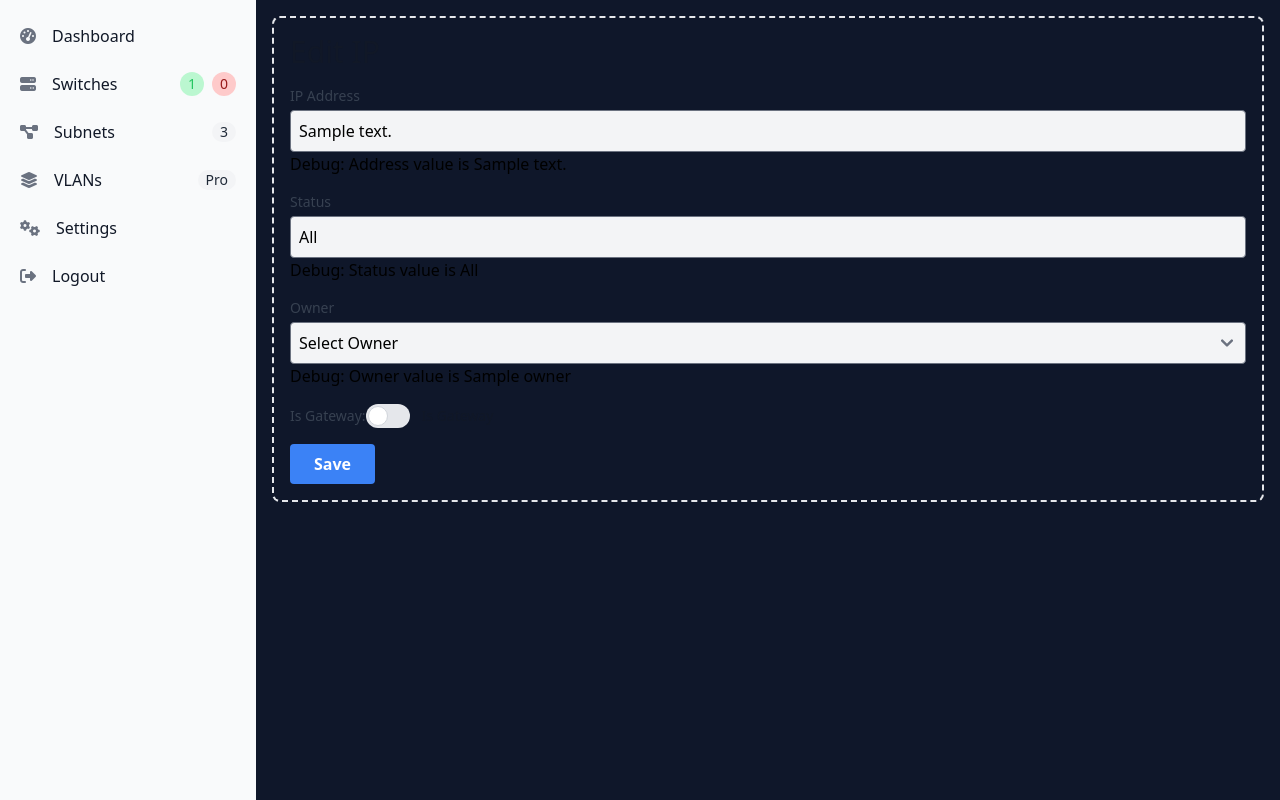
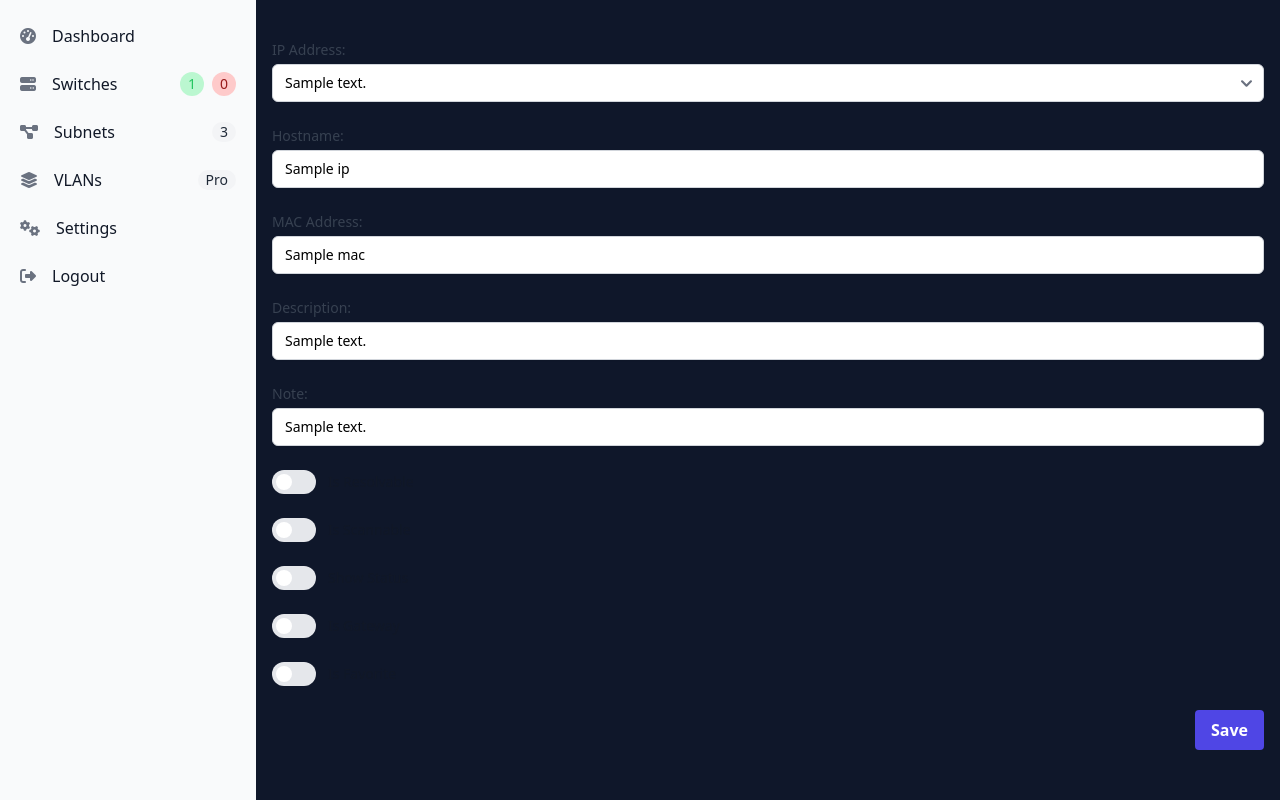
Before and after one commit to DenDanskeMine/DanbyteIPAM, a Flask app: template Project1/templates/edit_ip.html in a window 1280 px wide. Run offline with Flask 3, Linux system fonts and the light colour scheme; the template is opened without the code that fills it: most values are stand-ins (such as "Sample title", 1, 10 or a date in 2020); some libraries are stand-ins or nearby versions.

Commit message:
Refactor templates to include IP scanning and host detection functionality

```diff
--- a/Project1/app.py
+++ b/Project1/app.py
@@ -315,9 +315,21 @@
     if request.method == 'POST':
         data = request.form.to_dict()
 
-        # Handle case where switch_id is not selected (set it to None)
-        if not data.get('switch_id'):
-            data['switch_id'] = None
+        # Convert checkbox values to integers (0 or 1)
+        data['is_resolvable'] = 1 if 'is_resolvable' in data else 0
+        data['is_scannable'] = 1 if 'is_scannable' in data else 0
+        data['show_status'] = 1 if 'show_status' in data else 0
+        data['is_gateway'] = 1 if 'is_gateway' in data else 0
+        data['is_favorite'] = 1 if 'is_favorite' in data else 0
+
+        # Handle optional fields
+        optional_fields = ['hostname', 'mac', 'description', 'note', 'location', 'port']
+        for field in optional_fields:
+            if field not in data or data[field] == '':
+                data[field] = None
+
+        # Debugging output
+        logging.info(f"Updating IP with data: {data}")
 
         # Update IP and redirect
         update_ip(ip_id, **data)
@@ -326,19 +338,15 @@
 
     # Fetch the current IP and available switches
     current_ip = get_ip(ip_id)
+    available_ips = get_available_ips(current_ip['subnet_id'])
+
+    # Ensure the current IP address is included in the available IPs
+    if current_ip['address'] not in available_ips:
+        available_ips.append(current_ip['address'])
+
     all_switches = get_all_switches()
-
     return render_template(
         'edit-ip.html',
-        ip=current_ip,
-        available_ips=get_available_ips(current_ip['subnet_id']),
-        switches=all_switches
-    )
-
-
-    return render_template(
-        'edit-ip.html',
-        title=f'Edit IP {current_ip["address"]}',
         ip=current_ip,
         available_ips=available_ips,
         switches=all_switches
--- a/Project1/templates/edit_ip.html
+++ b/Project1/templates/edit_ip.html
@@ -1,43 +1,157 @@
 {% extends "base.html" %}
 {% block content %}
-<div class="p-4 border-2 border-gray-200 border-dashed rounded-lg dark:border-gray-700">
-    <div class="text-3xl text-gray-900 dark:text-gray-100 mb-4">
-        Edit IP
+
+<form action="{{ url_for('edit_ip', ip_id=ip['id']) }}" method="post" class="space-y-6">
+    <input type="hidden" name="subnet_id" value="{{ ip['subnet_id'] }}">
+
+    <!-- IP Address -->
+    <div>
+        <label for="address" class="block text-sm font-medium text-gray-700">IP Address:</label>
+        <select id="address" name="address" required class="mt-1 block w-full pl-3 pr-10 py-2 text-base border-gray-300 focus:outline-none focus:ring-indigo-500 focus:border-indigo-500 sm:text-sm rounded-md">
+            {% for ip_address in available_ips %}
+            <option value="{{ ip_address }}" {% if ip_address == ip['address'] %}selected{% endif %}>{{ ip_address }}</option>
+            {% endfor %}
+        </select>
     </div>
 
-    <form method="post" class="space-y-4">
-        <!-- Static Fields -->
+    <!-- Hostname -->
     <div>
-            <label for="address" class="block text-sm font-medium text-gray-700">IP Address</label>
-            <input type="text" name="address" id="address" value="{{ current_ip.address }}" class="mt-1 w-full bg-gray-100 p-2 rounded" required>
-            <p>Debug: Address value is {{ current_ip.address }}</p>
+        <label for="hostname" class="block text-sm font-medium text-gray-700">Hostname:</label>
+        <input type="text" id="hostname" name="hostname" value="{{ ip['hostname'] }}" class="mt-1 block w-full shadow-sm sm:text-sm border-gray-300 rounded-md">
     </div>
 
+    <!-- MAC Address -->
     <div>
-            <label for="status" class="block text-sm font-medium text-gray-700">Status</label>
-            <input type="text" name="status" id="status" value="{{ current_ip.status }}" class="mt-1 w-full bg-gray-100 p-2 rounded">
-            <p>Debug: Status value is {{ current_ip.status }}</p>
+        <label for="mac" class="block text-sm font-medium text-gray-700">MAC Address:</label>
+        <input type="text" id="mac" name="mac" value="{{ ip['mac'] }}" class="mt-1 block w-full shadow-sm sm:text-sm border-gray-300 rounded-md">
     </div>
 
+    <!-- Description -->
     <div>
-            <label for="owner" class="block text-sm font-medium text-gray-700">Owner</label>
-            <select name="owner" class="mt-1 w-full bg-gray-100 p-2 rounded">
-                <option value="">Select Owner</option>
-                {% for option in owners %}
-                    <option value="{{ option.owner }}" {% if current_ip.owner == option.owner %}selected{% endif %}>{{ option.owner }}</option>
-                {% endfor %}
-            </select>
-            <p>Debug: Owner value is {{ current_ip.owner }}</p>
+        <label for="description" class="block text-sm font-medium text-gray-700">Description:</label>
+        <input type="text" id="description" name="description" value="{{ ip['description'] }}" class="mt-1 block w-full shadow-sm sm:text-sm border-gray-300 rounded-md">
     </div>
 
-        <div class="flex items-center">
-            <label for="is_gateway" class="block text-sm font-medium text-gray-700">Is Gateway:</label>
-            <input type="checkbox" id="is_gateway" name="is_gateway" class="sr-only peer" {% if ip['is_gateway'] %}checked{% endif %}>
-            <div class="relative w-11 h-6 bg-gray-200 peer-focus:outline-none peer-focus:ring-4 peer-focus:ring-blue-300 dark:peer-focus:ring-blue-800 rounded-full peer dark:bg-gray-700 peer-checked:after:translate-x-full rtl:peer-checked:after:-translate-x-full peer-checked:after:border-white after:content-[''] after:absolute after:top-[2px] after:start-[2px] after:bg-white after:border-gray-300 after:border after:rounded-full after:h-5 after:w-5 after:transition-all dark:border-gray-600 peer-checked:bg-blue-600"></div>
-            <span class="ms-3 text-sm font-medium text-gray-900 dark:text-gray-300">Is Gateway</span>
+    <!-- Note -->
+    <div>
+        <label for="note" class="block text-sm font-medium text-gray-700">Note:</label>
+        <input type="text" id="note" name="note" value="{{ ip['note'] }}" class="mt-1 block w-full shadow-sm sm:text-sm border-gray-300 rounded-md">
     </div>
 
-        <button type="submit" class="bg-blue-500 hover:bg-blue-700 text-white font-bold py-2 px-6 rounded">Save</button>
+    <!-- Is Resolvable Toggle -->
+    <div class="flex items-center mb-4">
+        <label for="is_resolvable" class="flex items-center cursor-pointer">
+            <div class="relative">
+                <input type="checkbox" id="is_resolvable" name="is_resolvable" class="sr-only peer" {% if ip['is_resolvable'] %}checked{% endif %}>
+                <div class="w-11 h-6 bg-gray-200 rounded-full peer
+                            dark:bg-gray-700
+                            peer-checked:bg-blue-600
+                            transition-colors duration-200
+                            focus:outline-none focus:ring-4 focus:ring-blue-300
+                            dark:focus:ring-blue-800">
+                </div>
+                <div class="absolute left-1 top-1 bg-white w-4 h-4 rounded-full
+                            transition-transform duration-200
+                            peer-checked:translate-x-5
+                            dark:bg-gray-300">
+                </div>
+            </div>
+            <span class="ml-3 text-sm font-medium text-gray-900 dark:text-gray-300">Is Resolvable</span>
+        </label>
+    </div>
+
+    <!-- Is Scannable Toggle -->
+    <div class="flex items-center mb-4">
+        <label for="is_scannable" class="flex items-center cursor-pointer">
+            <div class="relative">
+                <input type="checkbox" id="is_scannable" name="is_scannable" class="sr-only peer" {% if ip['is_scannable'] %}checked{% endif %}>
+                <div class="w-11 h-6 bg-gray-200 rounded-full peer
+                            dark:bg-gray-700
+                            peer-checked:bg-blue-600
+                            transition-colors duration-200
+                            focus:outline-none focus:ring-4 focus:ring-blue-300
+                            dark:focus:ring-blue-800">
+                </div>
+                <div class="absolute left-1 top-1 bg-white w-4 h-4 rounded-full
+                            transition-transform duration-200
+                            peer-checked:translate-x-5
+                            dark:bg-gray-300">
+                </div>
+            </div>
+            <span class="ml-3 text-sm font-medium text-gray-900 dark:text-gray-300">Is Scannable</span>
+        </label>
+    </div>
+
+    <!-- Show Status Toggle -->
+    <div class="flex items-center mb-4">
+        <label for="show_status" class="flex items-center cursor-pointer">
+            <div class="relative">
+                <input type="checkbox" id="show_status" name="show_status" class="sr-only peer" {% if ip['show_status'] %}checked{% endif %}>
+                <div class="w-11 h-6 bg-gray-200 rounded-full peer
+                            dark:bg-gray-700
+                            peer-checked:bg-blue-600
+                            transition-colors duration-200
+                            focus:outline-none focus:ring-4 focus:ring-blue-300
+                            dark:focus:ring-blue-800">
+                </div>
+                <div class="absolute left-1 top-1 bg-white w-4 h-4 rounded-full
+                            transition-transform duration-200
+                            peer-checked:translate-x-5
+                            dark:bg-gray-300">
+                </div>
+            </div>
+            <span class="ml-3 text-sm font-medium text-gray-900 dark:text-gray-300">Show Status</span>
+        </label>
+    </div>
+
+    <!-- Is Gateway Toggle -->
+    <div class="flex items-center mb-4">
+        <label for="is_gateway" class="flex items-center cursor-pointer">
+            <div class="relative">
+                <input type="checkbox" id="is_gateway" name="is_gateway" class="sr-only peer" {% if ip['is_gateway'] %}checked{% endif %}>
+                <div class="w-11 h-6 bg-gray-200 rounded-full peer
+                            dark:bg-gray-700
+                            peer-checked:bg-blue-600
+                            transition-colors duration-200
+                            focus:outline-none focus:ring-4 focus:ring-blue-300
+                            dark:focus:ring-blue-800">
+                </div>
+                <div class="absolute left-1 top-1 bg-white w-4 h-4 rounded-full
+                            transition-transform duration-200
+                            peer-checked:translate-x-5
+                            dark:bg-gray-300">
+                </div>
+            </div>
+            <span class="ml-3 text-sm font-medium text-gray-900 dark:text-gray-300">Is Gateway</span>
+        </label>
+    </div>
+
+    <!-- Is Favorite Toggle -->
+    <div class="flex items-center mb-4">
+        <label for="is_favorite" class="flex items-center cursor-pointer">
+            <div class="relative">
+                <input type="checkbox" id="is_favorite" name="is_favorite" class="sr-only peer" {% if ip['is_favorite'] %}checked{% endif %}>
+                <div class="w-11 h-6 bg-gray-200 rounded-full peer
+                            dark:bg-gray-700
+                            peer-checked:bg-blue-600
+                            transition-colors duration-200
+                            focus:outline-none focus:ring-4 focus:ring-blue-300
+                            dark:focus:ring-blue-800">
+                </div>
+                <div class="absolute left-1 top-1 bg-white w-4 h-4 rounded-full
+                            transition-transform duration-200
+                            peer-checked:translate-x-5
+                            dark:bg-gray-300">
+                </div>
+            </div>
+            <span class="ml-3 text-sm font-medium text-gray-900 dark:text-gray-300">Is Favorite</span>
+        </label>
+    </div>
+
+    <!-- Submit Button -->
+    <div class="flex justify-end">
+        <button type="submit" class="bg-indigo-600 hover:bg-indigo-700 text-white font-bold py-2 px-4 rounded">Save</button>
+    </div>
 </form>
-</div>
+
 {% endblock %}
```
Lines whose indentation alone changed are shown as unchanged.
